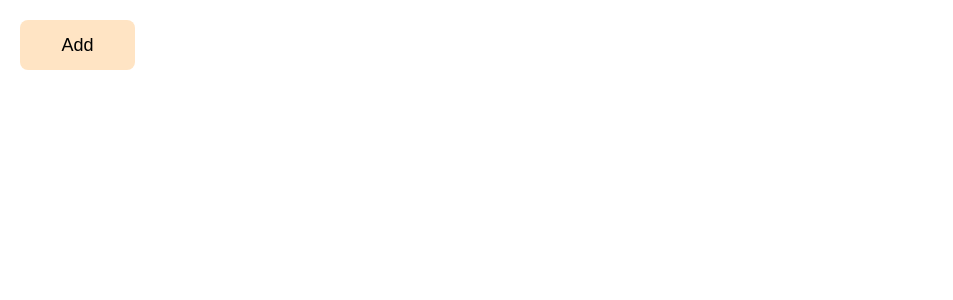
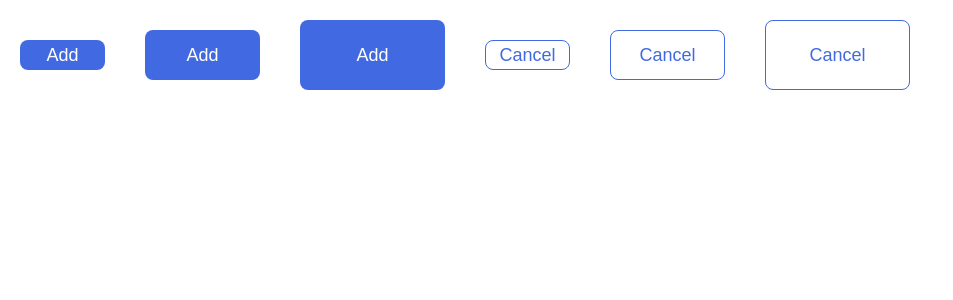
Before and after one commit to MuratovB/clsswrk, a React (Create React App) app: page / in a window 1280 px wide. Shown: the top 300 px of the page, without its empty margins (0-953 px from the left). Built offline with nearby package versions, Linux system fonts and the light colour scheme; the HTML template or start-up script is replaced by a standard one.

Commit message:
Added variants and sizes to btns

```diff
--- a/src/App.js
+++ b/src/App.js
@@ -4,9 +4,12 @@ import { Button } from "./components/Button"
 function App() {
   return (
     <div>
-      <Button>
-        Add
-      </Button>
+      <Button variant="primary" size="sm">Add</Button>
+      <Button variant="primary">Add</Button>
+      <Button variant="primary" size="lg">Add</Button>
+      <Button variant="bordered" size="sm">Cancel</Button>
+      <Button variant="bordered">Cancel</Button>
+      <Button variant="bordered" size="lg">Cancel</Button>
     </div>
   );
 }
--- a/src/components/Button/index.css
+++ b/src/components/Button/index.css
@@ -1,9 +1,44 @@
 .btn {
-    min-width: 115px;
-    min-height: 50px;
-    background-color: bisque;
     border: none;
     border-radius: 8px;
     cursor: pointer;
     font-size: 18px;
+    transition: background 200ms ease-in-out;
+    margin: 20px;
 }
+
+.btn--primary {
+    background: royalblue;
+    color: white;
+    border: none;
+}
+
+.btn--primary:hover {
+    background: #2b479c;
+}
+
+.btn--bordered {
+    border: 1px solid royalblue;
+    color: royalblue;
+    background: none;
+}
+
+.btn--bordered:hover {
+    background: royalblue;
+    color: white;
+}
+
+.btn--sm {
+    min-width: 85px;
+    min-height: 30px;
+}
+
+.btn--md {
+    min-width: 115px;
+    min-height: 50px;
+}
+
+.btn--lg {
+    min-width: 145px;
+    min-height: 70px;
+}
--- a/src/components/Button/index.jsx
+++ b/src/components/Button/index.jsx
@@ -1,6 +1,10 @@
 import "./index.css"
 
 export function Button(props) {
-    const {variant = "primary", children} = props;
-    return <button className = "btn">{children}</button>;
+    const {variant = "primary", size="md", children} = props;
+    const className = `btn btn--${variant} btn--${size}`;
+
+    return <button className = {className}>{children}</button>;
 }
+
+export default Button;
--- a/src/index.css
+++ b/src/index.css
@@ -6,7 +6,7 @@ body {
   -webkit-font-smoothing: antialiased;
   -moz-osx-font-smoothing: grayscale;
   margin: 0;
-  padding: 20px;
+  padding: 0;
 }
 
 code {
```
